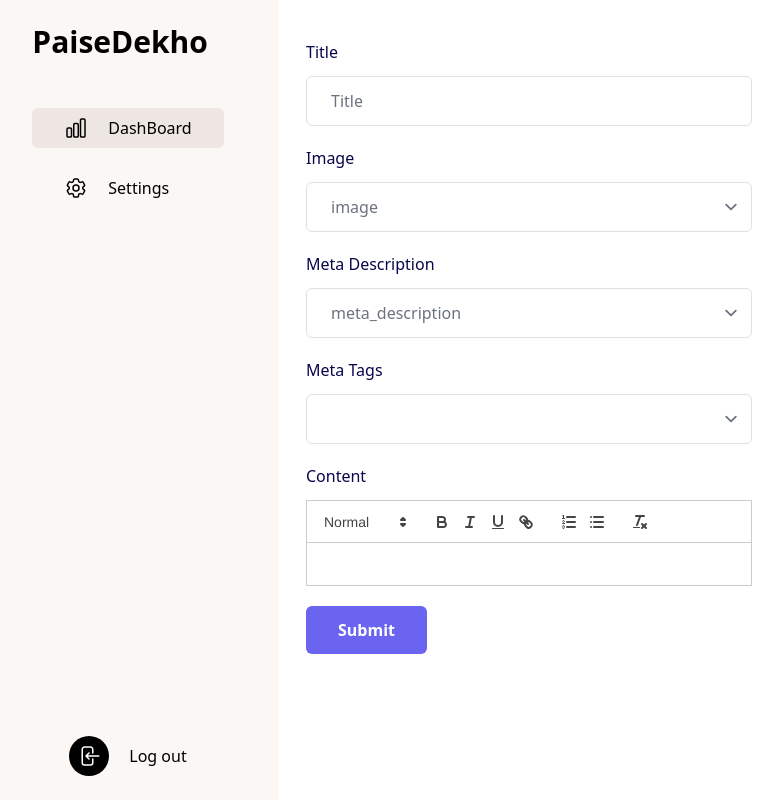
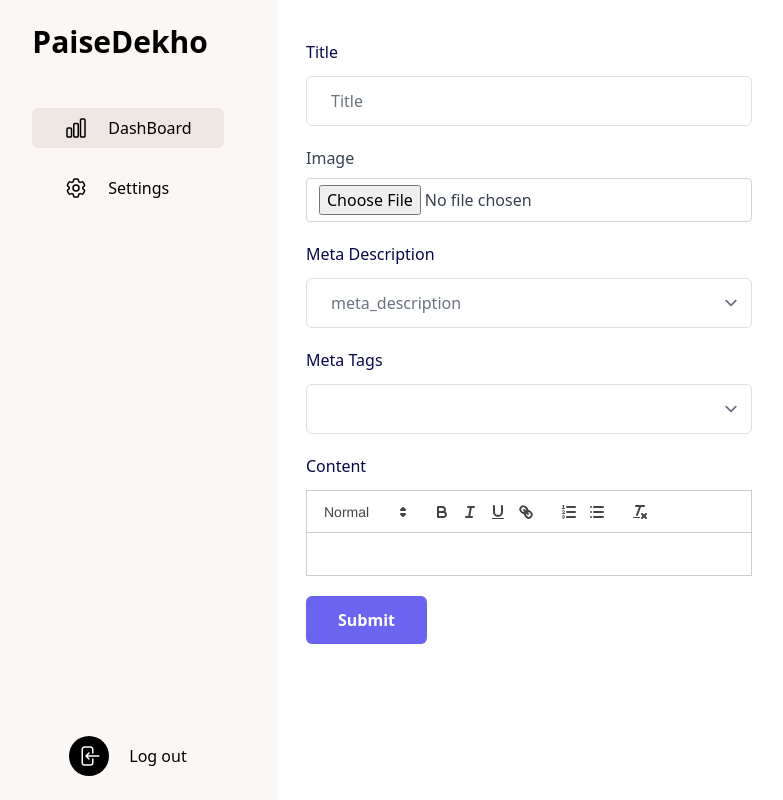
Before and after one commit to arindam324/paisedekho-blog, a Next.js app: page /newPost in a window 1280 px wide. Shown: the whole page, without its empty margins (22-805 px from the left). Built offline with nearby package versions, Linux system fonts and the light colour scheme.

Commit message:
added cloudinary

```diff
--- a/components/admin/EmailForm.tsx
+++ b/components/admin/EmailForm.tsx
@@ -4,16 +4,17 @@ import { toast, Toaster } from "react-hot-toast";
 import RichTextEditor from "./RichTextEditor";
 import axios from "axios";
 import Loader from "../Loader";
+import Image from "next/image";
+import cloudinary from "../../utils/cloudinary";
 
 const EmailForm: React.FC<{ selectedPost: string | null }> = ({
   selectedPost,
 }) => {
   const [title, setTitle] = useInput({ initialValue: "" });
-  const [image, setImage] = useInput({ initialValue: "" });
+  const [image, setImage] = useState();
   const [content, setContent] = useInput({ initialValue: "" });
   const [metaDescription, setMetaDescription] = useInput({ initialValue: "" });
   const [tags, setTags] = useState<string[]>([]);
-
   const [loading, setLoading] = useState<boolean>(false);
 
   useEffect(() => {
@@ -35,6 +36,26 @@ const EmailForm: React.FC<{ selectedPost: string | null }> = ({
     } catch (err) {
       console.error(err);
       setLoading(false);
+    }
+  };
+
+  const onChangeUpload = async (e: ChangeEvent<HTMLInputElement>) => {
+    e.preventDefault();
+    if (!e.target.files) return;
+    const file = e.target.files[0];
+    const formData = new FormData();
+    formData.append("file", file);
+    formData.append("upload_preset", "xrcxywi3");
+    try {
+      const res = await axios.post(
+        "https://api.cloudinary.com/v1_1/dmhxxjvna/image/upload",
+        formData
+      );
+      setImage(res.data.secure_url);
+      toast.success("Image Uploaded");
+    } catch (err) {
+      console.error(err);
+      toast.success("Image isn't Uploaded");
     }
   };
 
@@ -73,19 +94,37 @@ const EmailForm: React.FC<{ selectedPost: string | null }> = ({
       </div>
       <div className="mb-5">
         <label
-          htmlFor="Image"
-          className="mb-3 block text-base font-medium text-[#07074D]"
+          htmlFor="formFile"
+          className="form-label inline-block mb-2 text-gray-700"
         >
           Image
         </label>
         <input
-          id={"image"}
-          type="text"
-          placeholder="image"
-          value={image}
-          onChange={(e) => setImage(e.target.value)}
-          className="w-full form-select rounded-md border border-[#e0e0e0] bg-white py-3 px-6 text-base font-medium text-[#6B7280] outline-none focus:border-[#6A64F1] focus:shadow-md"
+          onChange={onChangeUpload}
+          className="form-control
+            block
+            w-full
+            px-3
+            py-1.5
+            text-base
+            font-normal
+            text-gray-700
+            bg-white bg-clip-padding
+            border border-solid border-gray-300
+            rounded
+            transition
+            ease-in-out
+            m-0
+            focus:text-gray-700 focus:bg-white focus:border-blue-600 focus:outline-none"
+          type="file"
+          id="formFile"
         />
+
+        {/* {image && (
+          <div className="relative w-[50%]  mt-2 h-48">
+            <Image src={URL.createObjectURL(image)} fill alt="" />{" "}
+          </div>
+        )} */}
       </div>
       <div className="mb-5">
         <label
--- a/next.config.js
+++ b/next.config.js
@@ -1,6 +1,6 @@
 /** @type {import('next').NextConfig} */
 module.exports = {
-    images: {
-        domains: ["images.unsplash.com"],
-    },
+  images: {
+    domains: ["images.unsplash.com", "res.cloudinary.com"],
+  },
 };
--- a/package.json
+++ b/package.json
@@ -13,10 +13,12 @@
     "@types/jsonwebtoken": "^9.0.1",
     "axios": "^1.3.2",
     "bcrypt": "^5.1.0",
+    "cloudinary": "^1.34.0",
     "glob": "^8.1.0",
     "js-cookie": "^3.0.1",
     "jsonwebtoken": "^9.0.0",
     "next": "latest",
+    "next-cloudinary": "^2.2.0",
     "next-seo": "^5.15.0",
     "react": "18.2.0",
     "react-dom": "18.2.0",
--- a/pages/_app.tsx
+++ b/pages/_app.tsx
@@ -10,7 +10,7 @@ function MyApp({ Component, pageProps }: AppProps) {
     <>
       <DefaultSeo
         title="Financial Solutions for a Better Tomorrow | PaisaDekho"
-        description="Get expert financial solutions from PaisaDekho . Our team of experts provides personalized solutions to help you reach your financial goals. Get started today!"
+        description="Best financial solution for all your needs"
         openGraph={{
           type: "website",
           locale: "en_IE",
--- a/pages/index.tsx
+++ b/pages/index.tsx
@@ -6,23 +6,31 @@ import Link from "next/link";
 import Header from "../components/Header";
 import { prisma } from "../utils/prisma";
 import { Post } from "@prisma/client";
+import { useRouter } from "next/router";
+import { Params } from "next/dist/shared/lib/router/utils/route-matcher";
 
 type Props = {
   posts: Post[];
-  primaryPost: Post;
+  PrimaryPost: Post;
 };
 
-const Home: NextPage<Props> = ({ posts, primaryPost }) => {
+const Home: NextPage<Props> = ({ posts, PrimaryPost }) => {
+  const router = useRouter();
+
+  if (router.isFallback) {
+    return <div className="flex items-center justify-center">Loading....</div>;
+  }
+
   return (
     <div className="flex relative min-h-screen flex-col ">
       <div className="absolute w-full -z-10 bg-gray-100 h-[40vh]" />
       <main className="max-w-[1280px] flex flex-col  w-full mx-auto">
         <Header />
-        <Link href={`/${primaryPost?.slug}`}>
+        <Link href={`/${PrimaryPost?.slug}`}>
           <div className=" flex flex-col lg:flex-row mt-2 space-x-8 items-center -z-10  ">
             <div className={"relative w-[90%] h-[200px] md:h-[350px]  mx-auto"}>
               <Image
-                src={primaryPost?.image}
+                src={PrimaryPost?.image}
                 alt=""
                 priority={true}
                 className="z-10 rounded-md object-cover"
@@ -30,18 +38,22 @@ const Home: NextPage<Props> = ({ posts, primaryPost }) => {
               />
             </div>
             <div>
-              <h1 className="text-4xl mt-2 font-bold">{primaryPost?.title}</h1>
+              <h1 className="text-4xl mt-2 font-bold">{PrimaryPost?.title}</h1>
               <div
                 className="text-sm text-zinc-800 leading-5 mt-4"
-                dangerouslySetInnerHTML={{ __html: primaryPost.content }}
+                dangerouslySetInnerHTML={{ __html: PrimaryPost.content }}
               />
             </div>
           </div>
         </Link>
         <div className="grid mt-10 lg:grid-cols-2 place-items-center grid-cols-1 gap-5">
           {posts.map((item) => (
-            <Link key={item.id} href={`${item.slug}`}>
-              <article className="max-w-[400px] w-full p-4 ">
+            <article
+              onClick={() => router.push(`/${item.slug}`)}
+              key={item.id}
+              className="max-w-[400px] cursor-pointer w-full p-4 "
+            >
+              <div>
                 <div className={"relative w-full h-[190px] md:h-[300px]"}>
                   <Image
                     src={item.image}
@@ -57,8 +69,8 @@ const Home: NextPage<Props> = ({ posts, primaryPost }) => {
                   className="line-clamp-3 text-sm text-zinc-500 leading-6"
                   dangerouslySetInnerHTML={{ __html: item.content }}
                 />
-              </article>
-            </Link>
+              </div>
+            </article>
           ))}
         </div>
       </main>
@@ -66,11 +78,12 @@ const Home: NextPage<Props> = ({ posts, primaryPost }) => {
   );
 };
 
-export const getServerSideProps: GetServerSideProps<Props> = async () => {
+export const getServerSideProps = async () => {
   const posts = await prisma.post.findMany({
     where: {
       isPrmary: false,
     },
+    // take: 6,
   });
   const PrimaryPost = await prisma.post.findFirst({
     where: {
@@ -80,7 +93,7 @@ export const getServerSideProps: GetServerSideProps<Props> = async () => {
   return {
     props: {
       posts: JSON.parse(JSON.stringify(posts)),
-      primaryPost: JSON.parse(JSON.stringify(PrimaryPost)),
+      PrimaryPost: JSON.parse(JSON.stringify(PrimaryPost)),
     },
   };
 };
--- a/pages/newPost.tsx
+++ b/pages/newPost.tsx
@@ -10,6 +10,26 @@ const newPost = () => {
   const [image, setImage] = useInput({ initialValue: "" });
   const [content, setContent] = useInput({ initialValue: "" });
   const [metaDescription, setMetaDescription] = useInput({ initialValue: "" });
+
+  const onChangeUpload = async (e: ChangeEvent<HTMLInputElement>) => {
+    e.preventDefault();
+    if (!e.target.files) return;
+    const file = e.target.files[0];
+    const formData = new FormData();
+    formData.append("file", file);
+    formData.append("upload_preset", "xrcxywi3");
+    try {
+      const res = await axios.post(
+        "https://api.cloudinary.com/v1_1/dmhxxjvna/image/upload",
+        formData
+      );
+      setImage(res.data.secure_url);
+      toast.success("Image Uploaded");
+    } catch (err) {
+      console.error(err);
+      toast.success("Image isn't Uploaded");
+    }
+  };
 
   const handleSubmit = async (e: FormEvent) => {
     e.preventDefault();
@@ -33,8 +53,6 @@ const newPost = () => {
         content,
         metaDescription,
       });
-
-      console.log(response);
 
       setTitle("");
       setImage("");
@@ -71,23 +89,36 @@ const newPost = () => {
               className="w-full rounded-md border border-[#e0e0e0] bg-white py-3 px-6 text-base font-medium text-[#6B7280] outline-none focus:border-[#6A64F1] focus:shadow-md"
             />
           </div>
+
           <div className="mb-5">
             <label
-              htmlFor="Image"
-              className="mb-3 block text-base font-medium text-[#07074D]"
+              htmlFor="formFile"
+              className="form-label inline-block mb-2 text-gray-700"
             >
               Image
             </label>
             <input
-              id={"image"}
-              type="text"
-              required
-              placeholder="image"
-              value={image}
-              onChange={(e) => setImage(e.target.value)}
-              className="w-full form-select rounded-md border border-[#e0e0e0] bg-white py-3 px-6 text-base font-medium text-[#6B7280] outline-none focus:border-[#6A64F1] focus:shadow-md"
+              onChange={onChangeUpload}
+              className="form-control
+            block
+            w-full
+            px-3
+            py-1.5
+            text-base
+            font-normal
+            text-gray-700
+            bg-white bg-clip-padding
+            border border-solid border-gray-300
+            rounded
+            transition
+            ease-in-out
+            m-0
+            focus:text-gray-700 focus:bg-white focus:border-blue-600 focus:outline-none"
+              type="file"
+              id="formFile"
             />
           </div>
+
           <div className="mb-5">
             <label
               htmlFor="meta_description"
```
Also changed, not shown: vercel.json, 2 other files (tests, documents, lock files or other folders).
